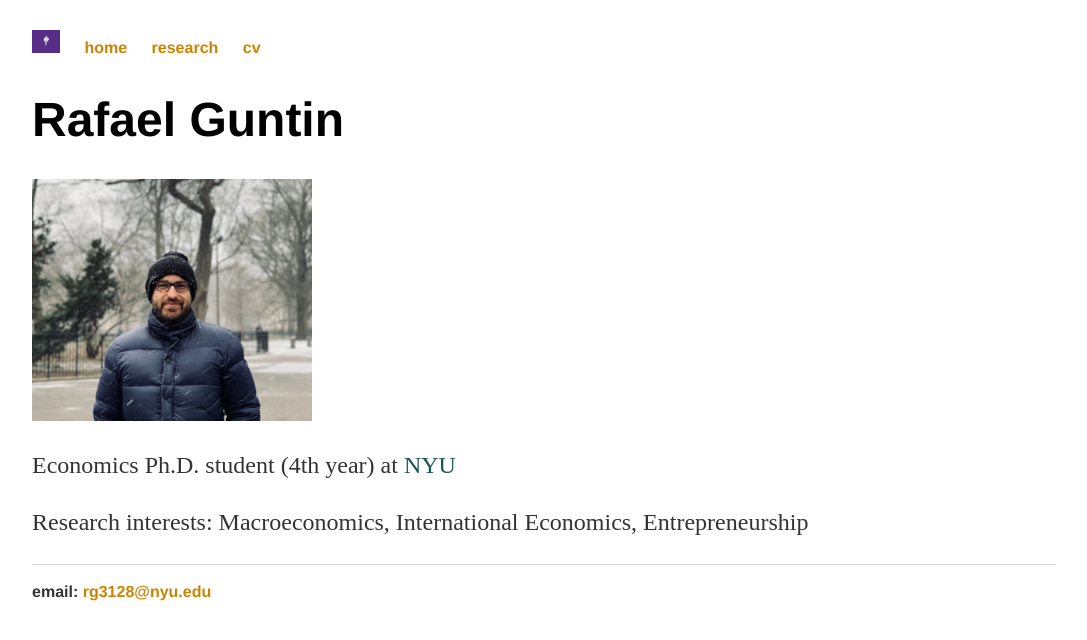
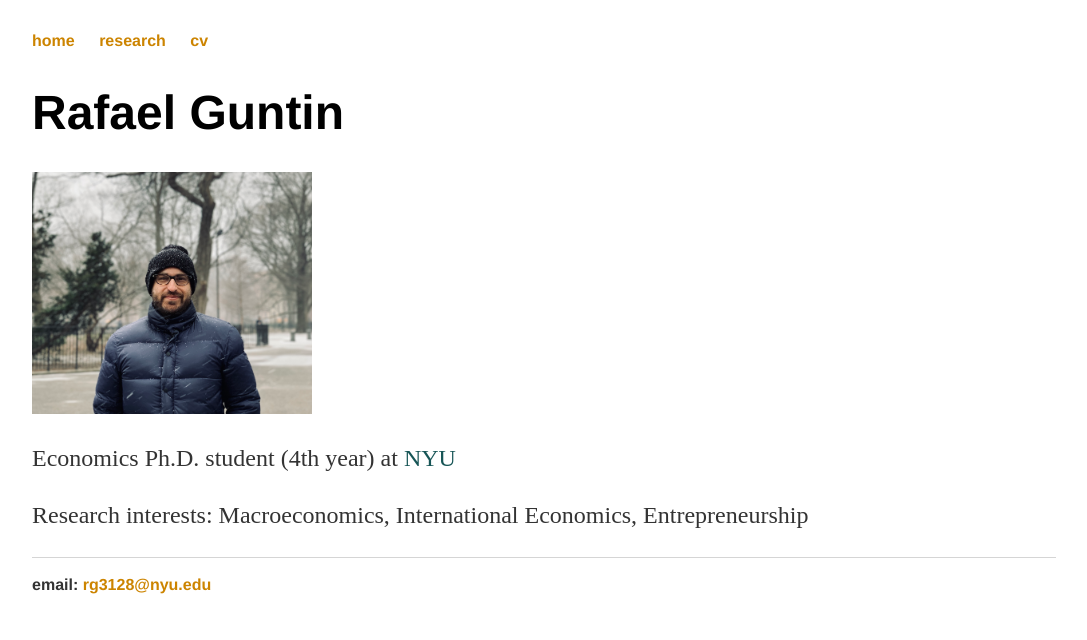
Before and after one commit to rafaguntin/rafaguntin.github.io, a Jekyll site: the page built from index.html, in a window 1280 px wide. Shown: the top 640 px of the page, without its empty margins (96-1183 px from the left). Built offline with Jekyll 4.4.1, drawn with Linux system fonts in a browser that asks for light colours.

Commit message:
Update default.html

```diff
--- a/_layouts/default.html
+++ b/_layouts/default.html
@@ -12,7 +12,6 @@
   <body>
     <nav>
 <ul>
-  <li> <img src="images/logo_NYU.jpeg" alt="hi" class="inline"/ width="28" height="23"> </li>
 <li><a href="/">home</a></li>
 <li><a href="/research">research</a></li>
 <li><a href="https://www.dropbox.com/s/9s6eswvcazbezic/CV_RG.pdf?raw=1" target="_blank">cv</a></li>
```
